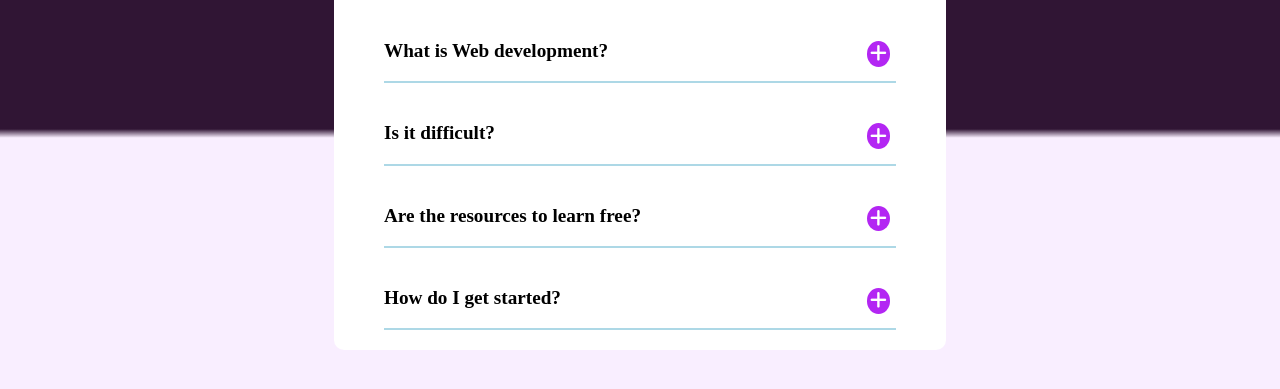
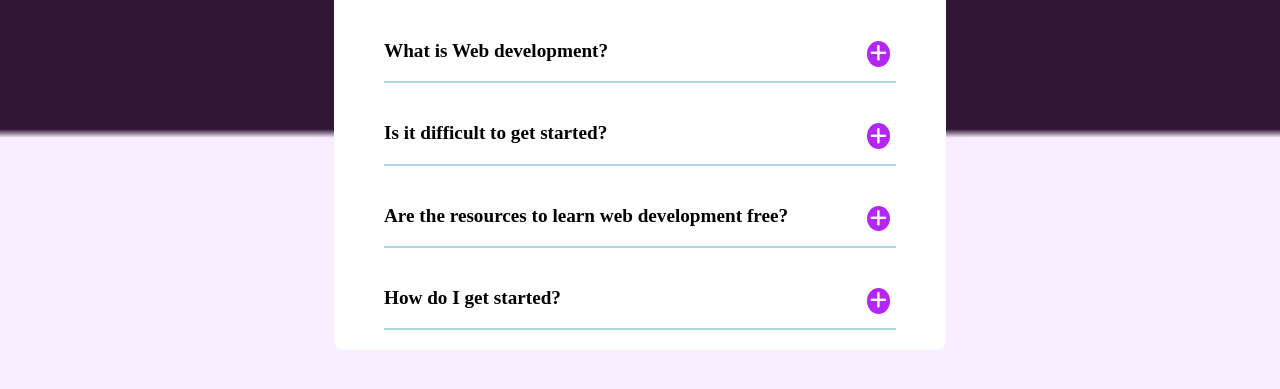
Before and after one commit to JivanKadel/FAQs, a plain HTML site: page index.html in a window 1280 px wide. Shown: the part 179-568 px from the top of the page. Drawn offline with Linux system fonts and the light colour scheme.

Commit message:
updated the questions

```diff
--- a/index.html
+++ b/index.html
@@ -14,11 +14,11 @@
             <p class="answer">Lorem, ipsum dolor sit amet consectetur adipisicing elit. Cupiditate tempore est sunt. Temporibus ad, accusamus illo porro harum fuga labore.</p>
         </section>
         <section>
-            <p class="question">Is it difficult? <span><button><i class="fa-solid fa-plus"></i></button></span></p>
+            <p class="question">Is it difficult to get started? <span><button><i class="fa-solid fa-plus"></i></button></span></p>
             <p class="answer">Lorem ipsum dolor sit amet consectetur adipisicing elit. Itaque atque est amet adipisci magni praesentium at debitis vitae non recusandae.</p>
         </section>
         <section>
-            <p class="question">Are the resources to learn free? <span><button><i class="fa-solid fa-plus"></i></button></span></p>
+            <p class="question">Are the resources to learn web development free? <span><button><i class="fa-solid fa-plus"></i></button></span></p>
             <p class="answer">Lorem ipsum dolor sit amet consectetur adipisicing elit. Ducimus molestias excepturi quas est voluptatibus eum culpa hic autem eveniet placeat.</p>
         </section>
         <section>
```
